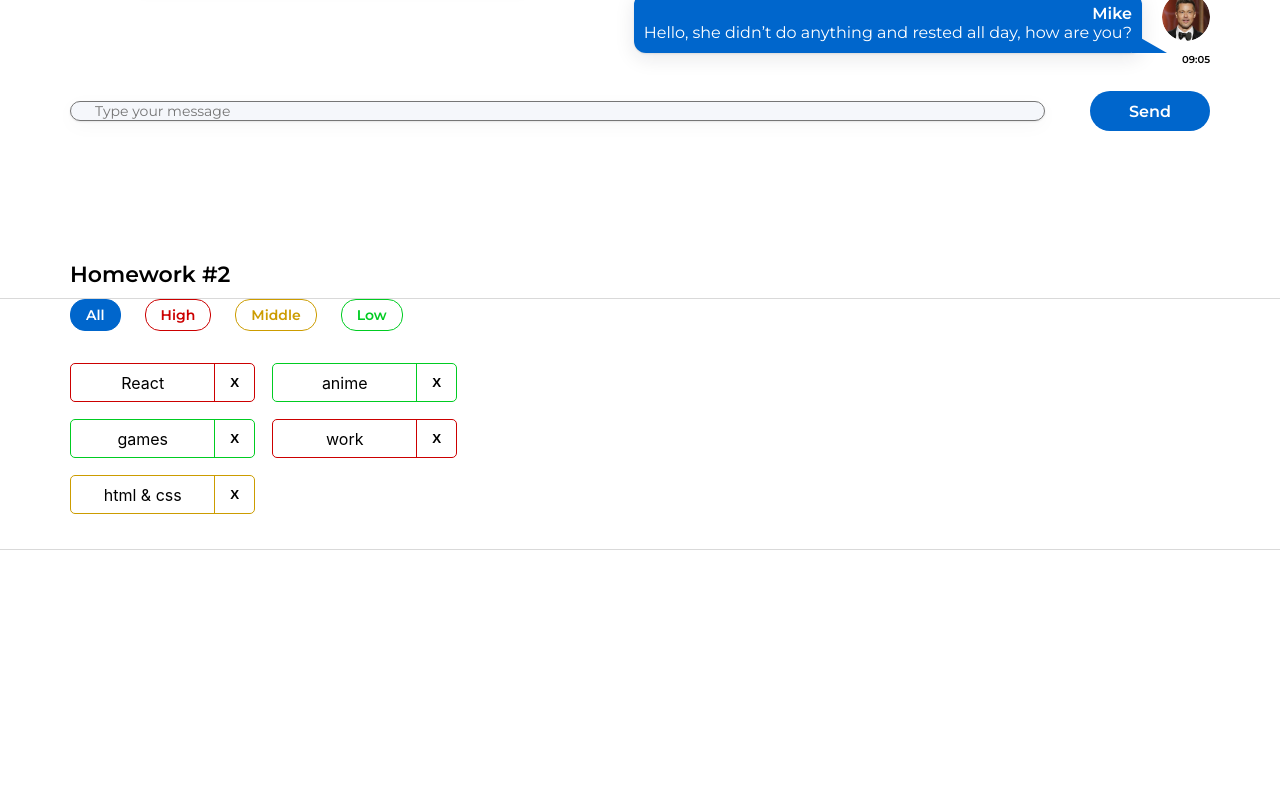
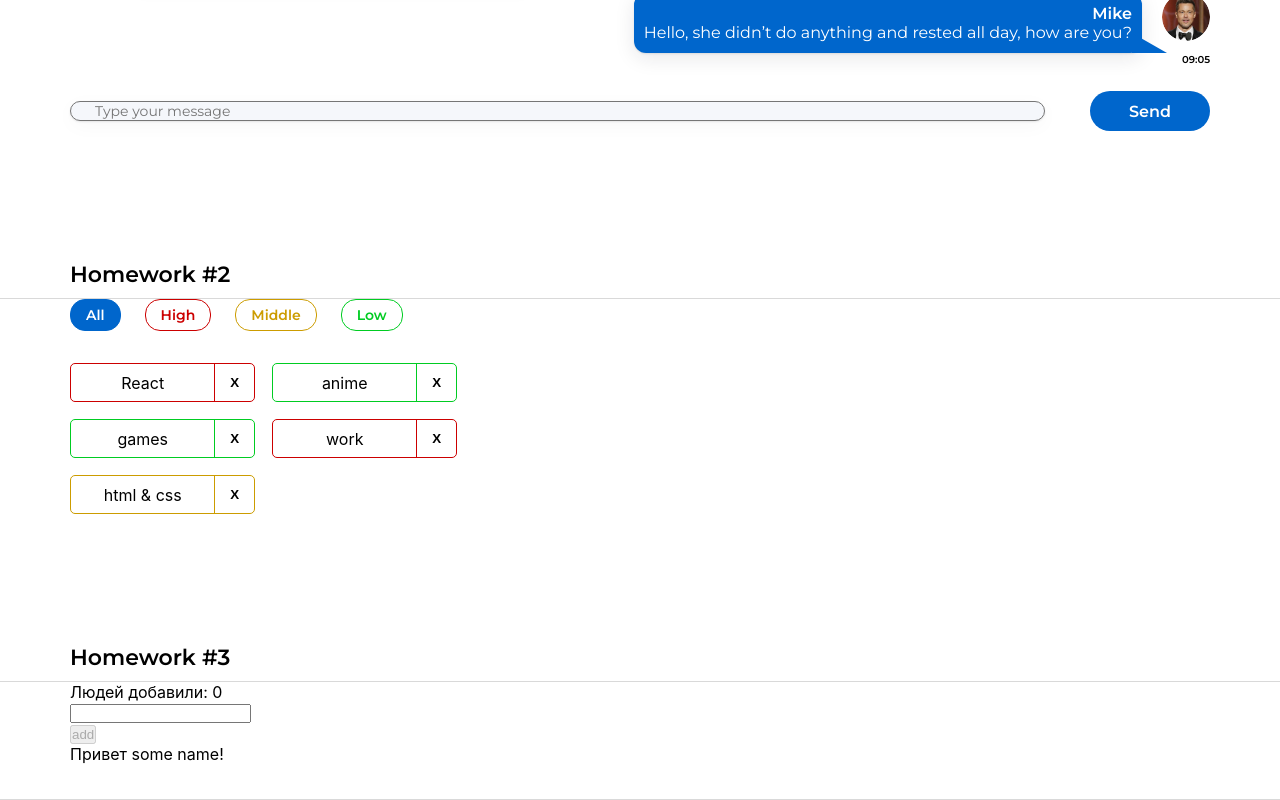
Before and after one commit to lankut/hws2-master, a React (Create React App) app: page /#/ in a window 1280 px wide. Shown: the part 268-1068 px from the top of the page. Before the commit the page ends 818 px from the top, so only its background shows below. Built offline with nearby package versions, Linux system fonts and the light colour scheme.

Commit message:
sprint2_hw2_done_3.0

```diff
--- a/src/s1-main/App.tsx
+++ b/src/s1-main/App.tsx
@@ -2,6 +2,7 @@ import React from 'react'
 import s from './App.module.css'
 import HW1 from '../s2-homeworks/hw01/HW1'
 import HW2 from "../s2-homeworks/hw02/HW2";
+import HW3 from "../s2-homeworks/hw03/HW3";
 
 function App() {
     return (
@@ -9,7 +10,7 @@ function App() {
             <HW1/>
             {/*раскомментировать по ходу выполнения*/}
             <HW2/>
-            {/*<HW3/>*/}
+            <HW3/>
             {/*<HW4/>*/}
 
             {/*при выполнении дз 5 и более - закомментировать здесь дз 1-4, так как они есть внутри дз 5*/}
--- a/src/s2-homeworks/hw03/Greeting.tsx
+++ b/src/s2-homeworks/hw03/Greeting.tsx
@@ -2,12 +2,12 @@ import React, {ChangeEvent, KeyboardEvent} from 'react'
 import s from './Greeting.module.css'
 
 type GreetingPropsType = {
-    name: any // need to fix any
-    setNameCallback: any // need to fix any
-    addUser: any // need to fix any
-    onBlur: any // need to fix any
-    onEnter: any // need to fix any
-    error: any // need to fix any
+    name: string // need to fix any
+    setNameCallback: (e: ChangeEvent<HTMLInputElement>) => void // need to fix any
+    addUser: () => void // need to fix any
+    onBlur: (e: ChangeEvent<HTMLInputElement>) => void // need to fix any
+    onEnter: (e: KeyboardEvent<HTMLInputElement>) => void // need to fix any
+    error: string // need to fix any
     totalUsers: any // need to fix any
     lastUserName?: any // need to fix any
 }
--- a/src/s2-homeworks/hw03/GreetingContainer.tsx
+++ b/src/s2-homeworks/hw03/GreetingContainer.tsx
@@ -1,37 +1,48 @@
-import React, { ChangeEvent, KeyboardEvent, useState } from 'react'
+import React, {ChangeEvent, KeyboardEvent, useState} from 'react'
 import Greeting from './Greeting'
-import { UserType } from './HW3'
+import {UserType} from './HW3'
+
+const ERROR = 'Ошибка! Введите имя!'
 
 type GreetingContainerPropsType = {
-    users: any // need to fix any
-    addUserCallback: any // need to fix any
+    users: UserType[] // need to fix any
+    addUserCallback: (name: string) => void // need to fix any
 }
 
-export const pureAddUser = (name: any, setError: any, setName: any, addUserCallback: any) => {
+export const pureAddUser = (name: string, setError: (ERROR: string) => void, setName: (name: string) => void, addUserCallback: (name: string) => void) => {
+    if (name.trim()) {
+        addUserCallback(name)
+        setName('')
+    } else {
+        setError(ERROR)
+    }
     // если имя пустое - показать ошибку, иначе - добавить юзера и очистить инпут
 }
 
-export const pureOnBlur = (name: any, setError: any) => { // если имя пустое - показать ошибку
+export const pureOnBlur = (name: string, setError: (ERROR: string) => void) => { // если имя пустое - показать ошибку
+    if (name.trim()==='') {
+        setError(ERROR)
+    }
 }
 
-export const pureOnEnter = (e: any, addUser: any) => { // если нажата кнопка Enter - добавить
+export const pureOnEnter = (e: KeyboardEvent, addUser: () => void) => { // если нажата кнопка Enter - добавить
+    if (e.key === 'Enter') {
+        addUser()
+    }
 }
 
 // более простой и понятный для новичков
 // function GreetingContainer(props: GreetingPropsType) {
 
 // более современный и удобный для про :)
-const GreetingContainer: React.FC<GreetingContainerPropsType> = ({
-    users,
-    addUserCallback,
-}) => {
+const GreetingContainer: React.FC<GreetingContainerPropsType> = ({users, addUserCallback}) => {
     // деструктуризация пропсов
-    const [name, setName] = useState<any>('') // need to fix any
-    const [error, setError] = useState<any>('') // need to fix any
 
-    const setNameCallback = (e: any) => { // need to fix any
-        setName('some name') // need to fix
+    const [name, setName] = useState<'' | string>('') // need to fix any
+    const [error, setError] = useState<'' | string>('') // need to fix any
 
+    const setNameCallback = (e: ChangeEvent<HTMLInputElement>) => { // need to fix any
+        setName(e.currentTarget.value) // need to fix
         error && setError('')
     }
     const addUser = () => {
@@ -42,13 +53,13 @@ const GreetingContainer: React.FC<GreetingContainerPropsType> = ({
         pureOnBlur(name, setError)
     }
 
-    const onEnter = (e: any) => {
+    const onEnter = (e: KeyboardEvent<HTMLInputElement>) => {
         pureOnEnter(e, addUser)
     }
 
-    const totalUsers = 0 // need to fix
-    const lastUserName = 'some name' // need to fix
-
+    const totalUsers = users.length // need to fix
+    const lastUserName = users.length === 0 ? 'some name' : users[users.length - 1].name // need to fix
+    console.log(lastUserName)
     return (
         <Greeting
             name={name}
--- a/src/s2-homeworks/hw03/HW3.tsx
+++ b/src/s2-homeworks/hw03/HW3.tsx
@@ -1,5 +1,5 @@
-import React, { useState } from 'react'
-import { v1 } from 'uuid'
+import React, {useState} from 'react'
+import {v1} from 'uuid'
 import s2 from '../../s1-main/App.module.css'
 import GreetingContainer from './GreetingContainer'
 
@@ -19,22 +19,26 @@ import GreetingContainer from './GreetingContainer'
 
 // types
 export type UserType = {
-    _id: any // need to fix any
-    name: any // need to fix any
+    _id: string // need to fix any
+    name: string // need to fix any
 }
+const userId = v1()
 
-export const pureAddUserCallback = (name: any, setUsers: any, users: any) => { // need to fix any
-    const user = { // need to fix
-    }
+export const pureAddUserCallback = (name: string, setUsers: (users: UserType[]) => void, users: UserType[]) => { // need to fix any
+    const user = {_id: userId, name: name}
+
+    // need to fix
+
     setUsers([...users, user])
 }
 
 const HW3 = () => {
-    const [users, setUsers] = useState<any>([]) // need to fix any
+    const [users, setUsers] = useState<UserType[]>([]) // need to fix any
 
-    const addUserCallback = (name: any) => { // need to fix any
+    const addUserCallback = (name: UserType['name']) => { // need to fix any
         pureAddUserCallback(name, setUsers, users)
     }
+    console.log(users)
 
     return (
         <div id={'hw3'}>
```
